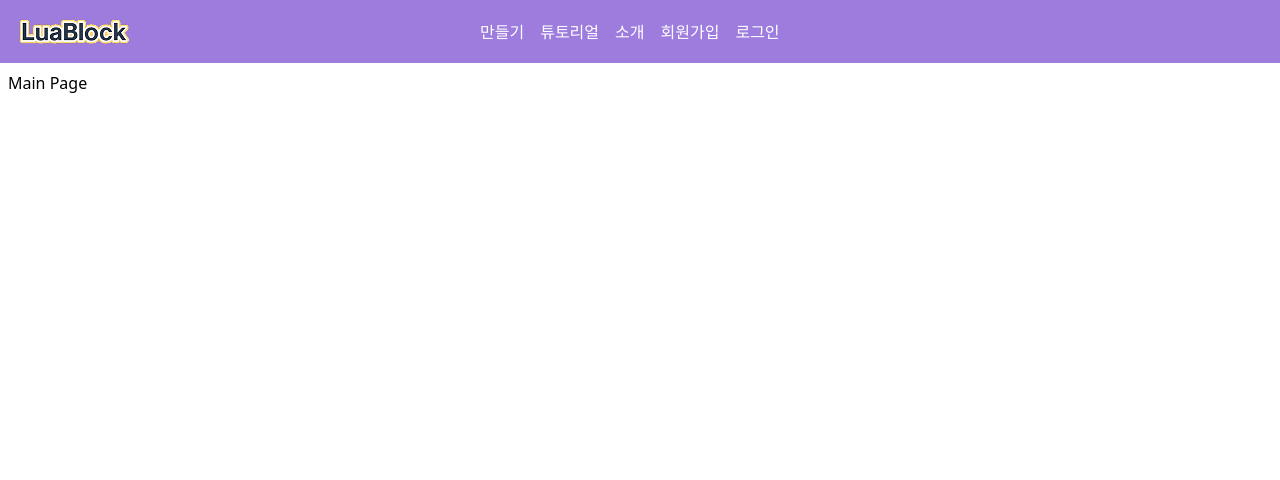
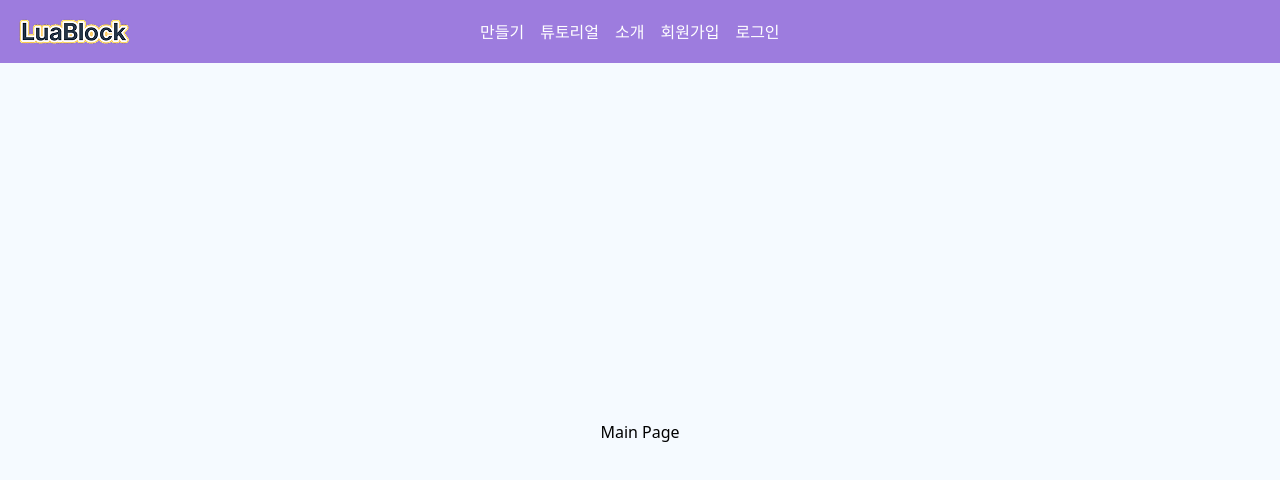
Before and after one commit to so1mock/roblox-blocky-frontend, a React (Vite) app: page / in a window 1280 px wide. Shown: the top 480 px of the page. Built offline with nearby package versions, Linux system fonts and the light colour scheme.

Commit message:
feat: 메인 레이아웃 잡기
- 전체 높이를 min-h-screen으로 지정
- header, footer를 제외하고 main 영역을 최대로 지정

```diff
--- a/src/routes/__root.tsx
+++ b/src/routes/__root.tsx
@@ -5,9 +5,13 @@
 export const Route = createRootRoute({
   component: () => (
     <>
-      <Header />
-      <Outlet />
-      <TanStackRouterDevtools />
+      <div className="min-h-screen flex flex-col">
+        <Header />
+        <main className="bg-[#F5FAFF] flex-1 flex items-center justify-center">
+          <Outlet />
+        </main>
+        <TanStackRouterDevtools />
+      </div>
     </>
   ),
 });
```
